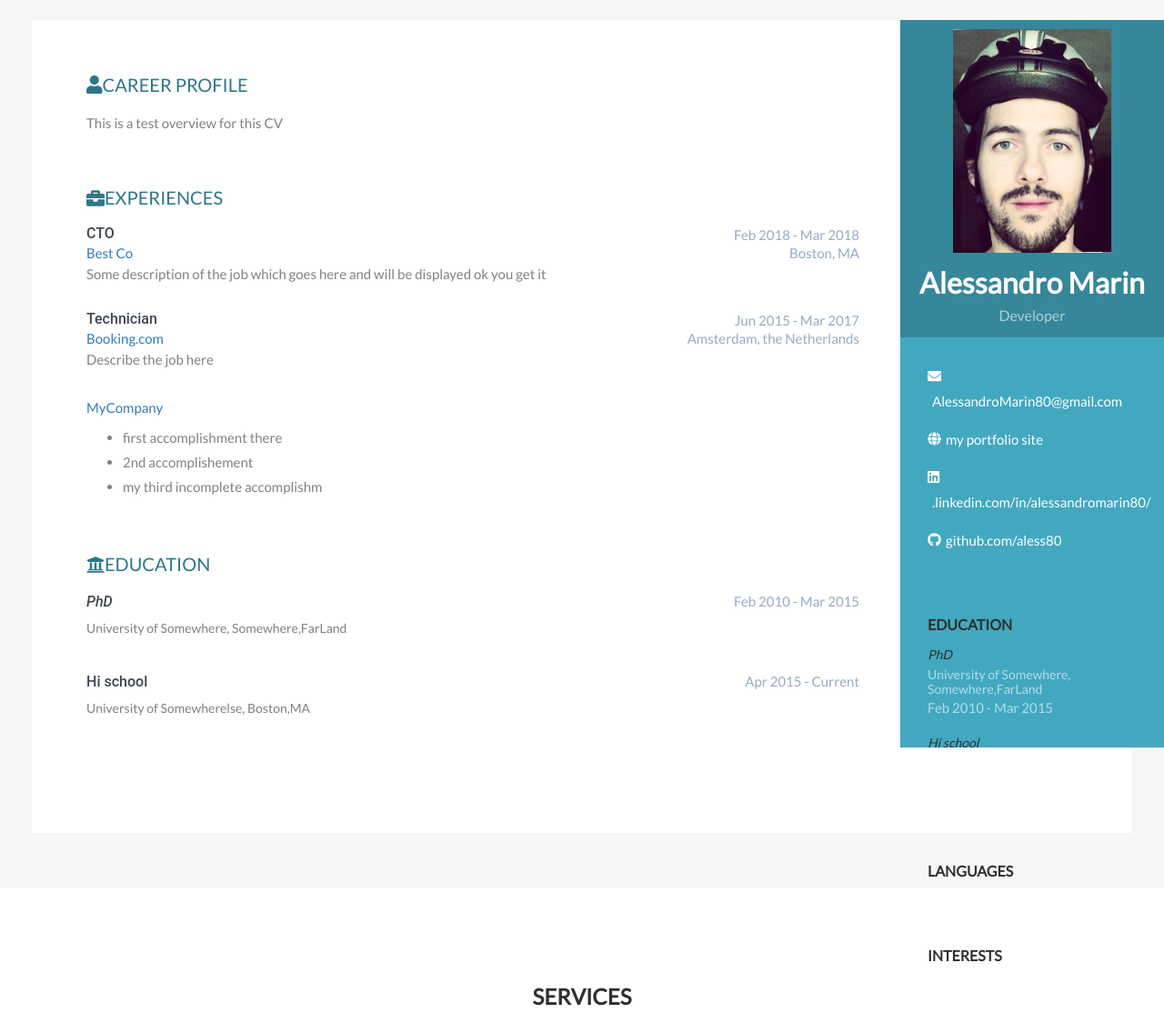
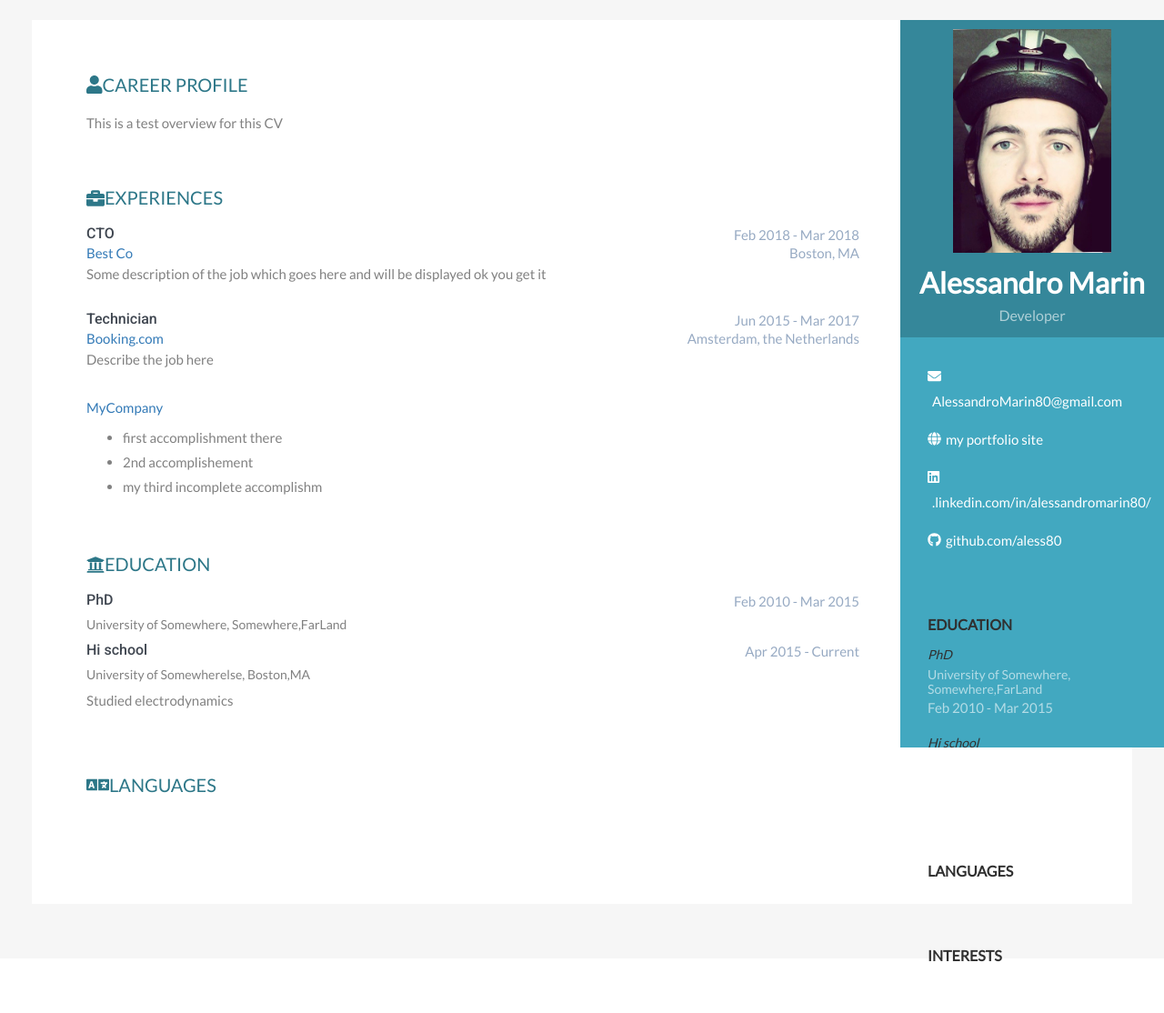
Before and after one commit to yslen7/Djangoresume, a Django app: page / in a window 1280 px wide. Shown: the part 1573-2687 px from the top of the page at 91% size. Run offline with Django 3.2, Linux system fonts and the light colour scheme; data comes from the database, SQL or seed files in the repository; both versions use the stored data as it was after the commit; some libraries are stand-ins or nearby versions.

Commit message:
Tue Feb 27 22:02:23 EST 2018

```diff
--- a/resume/models.py
+++ b/resume/models.py
@@ -51,6 +51,7 @@ class Education(models.Model):
     start_date = models.DateField(null=True)
     end_date = models.DateField(null=True)
     summary = models.TextField(blank=True)
+    description = models.TextField(blank=True)
     #is_current = models.BooleanField(default=True)
     class Meta:
         verbose_name_plural = "Education"
--- a/resume/static/css/style.css
+++ b/resume/static/css/style.css
@@ -172,7 +172,7 @@ contact-container
   font-weight: 500;
 }
 .main-wrapper .time {
-  position: absolute;
+  position: absolute; /* ale does not sound good */
   right: 0;
   top: 0;
   color: #97AAC3;
--- a/resume/templates/resume/base.html
+++ b/resume/templates/resume/base.html
@@ -14,7 +14,9 @@
   <!--From Orbit-->
   <link rel="stylesheet" href="assets/plugins/bootstrap/css/bootstrap.min.css">
 
+  <!--Fonts and icons-->
   <script defer src="https://use.fontawesome.com/releases/v5.0.7/js/all.js"></script>
+  <link href='https://fonts.googleapis.com/css?family=Roboto:400,500,400italic,300italic,300,500italic,700,700italic,900,900italic' rel='stylesheet' type='text/css'>
   {% load static %}
   <link rel="stylesheet" type="text/css" href="{% static 'css/style.css' %}" media="all">
 
--- a/resume/templates/resume/resume.html
+++ b/resume/templates/resume/resume.html
@@ -120,23 +120,35 @@
             {% endfor %}
         </section>
 
-        <section class="section experiences-section">
+
+        <section class="section ">
             <h2 class="section-title"><i class="fa fa-university"></i>Education</h2>
+            {% for edu in education %}
             <div class="item">
-                {% for edu in education %}
-                    <div class="meta">
-                        <div class="upper-row">
-
-
-                    <h4 class="job-title">{{ edu.summary }}</h4>
-                    <h5 class="meta">{{ edu.name }}, {{ edu.location }}</h5>
-                    <div class="time">{{ edu.formatted_start_date }} - {{ edu.formatted_end_date }}</div>
+                <div class="meta">
+                    <div class="upper-row">
+                        <h3 class="job-title">{{ edu.summary }}</h3>
+                        <h5 class="meta">{{ edu.name }}, {{ edu.location }}</h5>
+                        <div class="time">{{ edu.formatted_start_date }} - {{ edu.formatted_end_date }}</div>
+                        <p>{{ edu.description }}</p>
+                    </div>
                 </div>
             </div>
+            {% endfor %}
+        </section>
+
+        <section class="section ">
+            <h2 class="section-title"><i class="fa fa-language"></i>Languages</h2>
+            {% for lan in language %}
+            <div class="item">
+                <div class="meta">
+                    <div class="upper-row">
+                        <h3 class="job-title">{{ lan.language }}</h3>
+                        <h5 class="meta">{{ lan.professional }}</h5>
+                    </div>
+                </div>
             </div>
             {% endfor %}
-
-
         </section>
       </div> <!--main-wrapper-->
 
```
Also changed, not shown: README.md, db.sqlite3, resume/migrations/0017_education_description.py (added).
